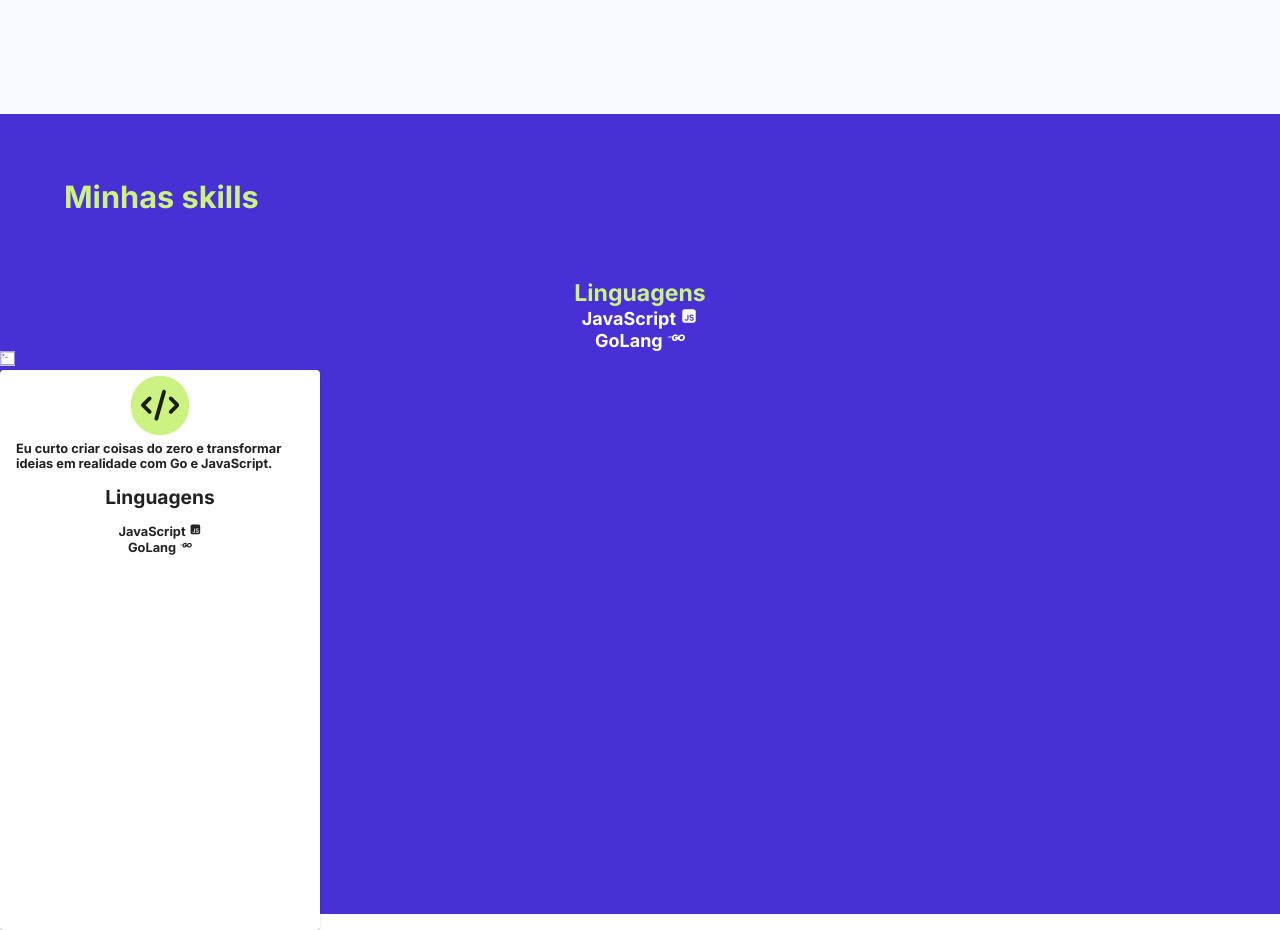
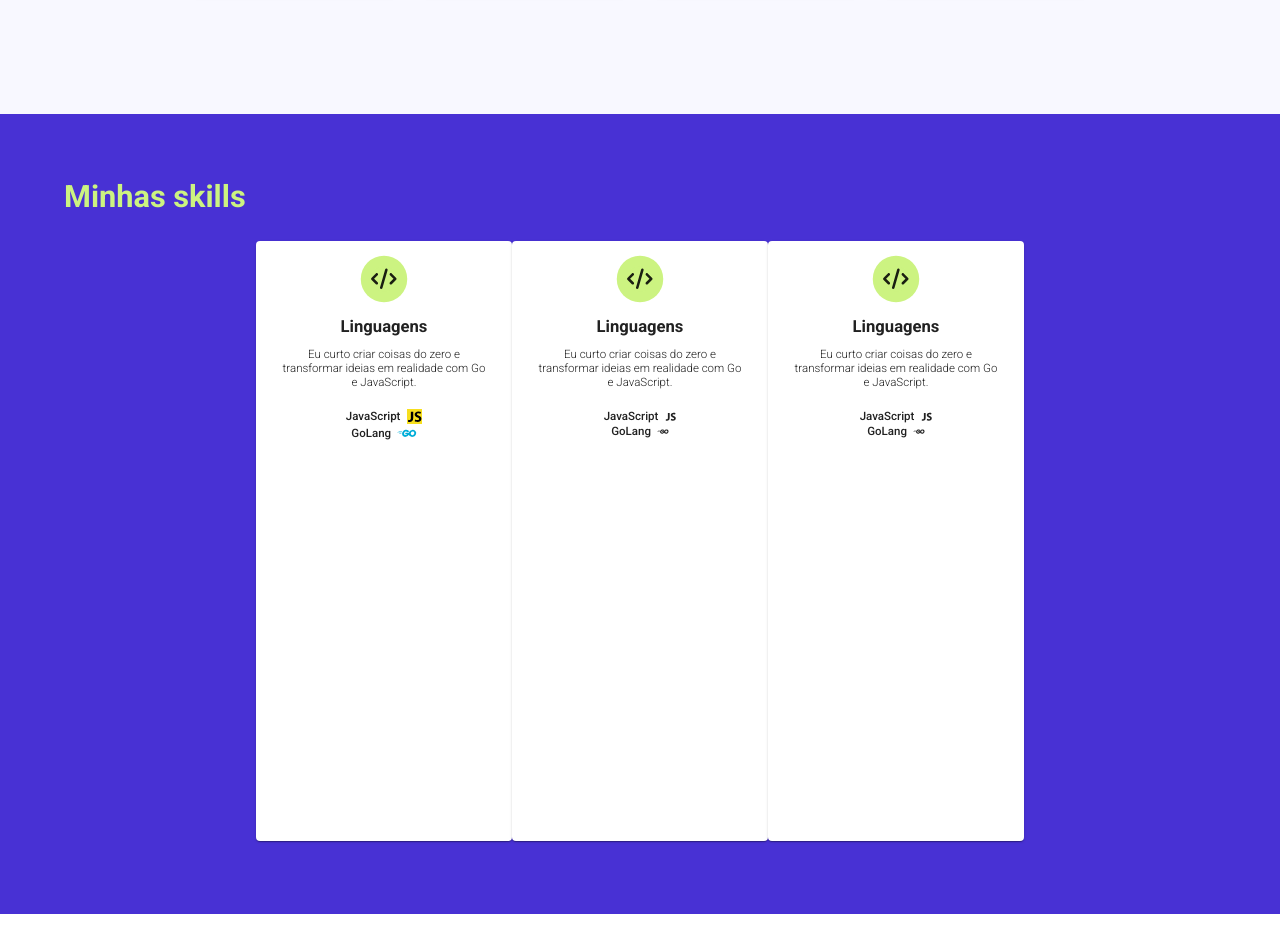
Before and after one commit to duarte25/portfolio, a Next.js app: page / in a window 1280 px wide. Shown: the part 1326-2256 px from the top of the page. Built offline with nearby package versions, Linux system fonts and the light colour scheme.

Commit message:
Cards comidificados para chegar no ponto que desejo

```diff
--- a/src/app/globals.css
+++ b/src/app/globals.css
@@ -1,6 +1,8 @@
+@import url('https://fonts.googleapis.com/css2?family=Roboto:ital,wght@0,100;0,300;0,400;0,500;0,700;0,900;1,100;1,300;1,400;1,500;1,700;1,900&display=swap');
+
 * {
   box-sizing: border-box;
   padding: 0;
   margin: 0;
-  font-family: 'Inter', sans-serif;
+  font-family: 'Roboto', sans-serif;
 }
--- a/src/components/technologies/index.jsx
+++ b/src/components/technologies/index.jsx
@@ -2,7 +2,7 @@
 import styles from "./styles.module.css"
 import * as React from 'react';
 import { FaGolang } from "react-icons/fa6";
-import { RiJavascriptFill } from "react-icons/ri";
+import { IoLogoJavascript } from "react-icons/io";
 import Image from "next/image";
 import { Card } from "@mui/material";
 import { SiGnometerminal } from "react-icons/si";
@@ -15,25 +15,36 @@ export default function Technologies() {
             <div className={styles.title}>
                 <h1>Minhas skills</h1>
             </div>
-
-            <div className={styles.skills}>
-                <h2>Linguagens</h2>
-                <h3>JavaScript <RiJavascriptFill /> </h3>
+            <div className={styles.cards}>
+                <Card className={`${styles.card} ${styles.cardLeft}`}>
+                    <FaCode className={styles.iconTec} />
+                    <div className={styles.linguagens}>
+                        <h1>Linguagens</h1>
+                        <h2>Eu curto criar coisas do zero e transformar ideias em realidade com Go e JavaScript.</h2>
+                        <h3>JavaScript <IoLogoJavascript className={styles.iconJS}/> </h3>
+                        <h3>GoLang <FaGolang className={styles.iconGolang}/></h3>
+                    </div>
+                </Card>
+                <Card className={styles.card}>
+                    <FaCode className={styles.iconTec} />
+                    <div className={styles.linguagens}>
+                        <h1>Linguagens</h1>
+                        <h2>Eu curto criar coisas do zero e transformar ideias em realidade com Go e JavaScript.</h2>
+                        <h3>JavaScript <IoLogoJavascript /> </h3>
                         <h3>GoLang <FaGolang /></h3>
                     </div>
-
-            <SiGnometerminal />
-            <Card className={styles.card}>
+                </Card>
+                <Card className={`${styles.card} ${styles.cardRight}`}>
                     <FaCode className={styles.iconTec} />
-
                     <div className={styles.linguagens}>
+                        <h1>Linguagens</h1>
                         <h2>Eu curto criar coisas do zero e transformar ideias em realidade com Go e JavaScript.</h2>
-                    <h1>Linguagens</h1>
-                    <h3>JavaScript <RiJavascriptFill /> </h3>
+                        <h3>JavaScript <IoLogoJavascript /> </h3>
                         <h3>GoLang <FaGolang /></h3>
                     </div>
+                </Card>
 
-            </Card>
+            </div>
         </div>
     )
 }
--- a/src/components/technologies/styles.module.css
+++ b/src/components/technologies/styles.module.css
@@ -6,7 +6,7 @@
 }
 
 .title {
-    padding: 5vw;
+    padding: 5vw 0 2vw 5vw;
     color: #ccf381;
 }
 
@@ -14,24 +14,37 @@
     display: flex;
     align-items: center;
     flex-direction: column;
-}
-
-.skills h2 {
     color: #ccf381;
 }
 
+.cards {
+    display: flex;
+    flex-direction: row;
+    justify-content: center;
+    width: 100%;
+    height: 75%;
+}
+
 .card {
-    width: 25%;
-    height: 70%;
-    border-radius: 2vh;
+    width: 20%;
+    height: 100%;
+    border-radius: 0;
     display: flex;
     flex-direction: column;
     align-items: center;
 }
 
+.cardLeft {
+    border-radius: 2vh 0 0 2vh;
+}
+
+.cardRight {
+    border-radius: 0 2vh 2vh 0;
+}
+
 .iconTec {
-    margin-top: 5%;
-    font-size: 3vw;
+    margin-top: 10%;
+    font-size: 2vw;
     background-color: #ccf381;
     border-radius: 10vh; /* Define a borda normal */
     box-shadow: 0 0 0 0.8vw #ccf381 /* Define uma sombra extra ao redor da borda */
@@ -41,18 +54,42 @@
     display: flex;
     flex-direction: column;
     align-items: center;
-    padding: 5%;
+    padding: 10%;
 }
 
 .linguagens h1 {
-    font-size: 1.5vw;
+    font-size: 1.3vw;
     padding-bottom: 5%;
 }
 
 .linguagens h2 {
-    padding-bottom: 5%;
+    padding-bottom: 10%;
 }
 
 .linguagens h3, .linguagens h2 {
-    font-size: 1vw;
+    gap: 0.5vw;
+    display: flex;
+    align-items: center;
+    font-size: 0.9vw;
+    text-align: center;
+    font-weight: 500;
 }
+
+.linguagens h2 {
+    font-weight: 300;
+}
+
+.linguagens h3 {
+    line-height: 1.2vw;
+}
+
+.iconJS {
+    font-size: 1.2vw;
+    color:black;
+    background-color:  #f7df1e;
+}
+
+.iconGolang {
+    font-size: 1.5vw;
+    color: #00ADD8;
+}
```
Lines whose indentation alone changed are shown as unchanged.
